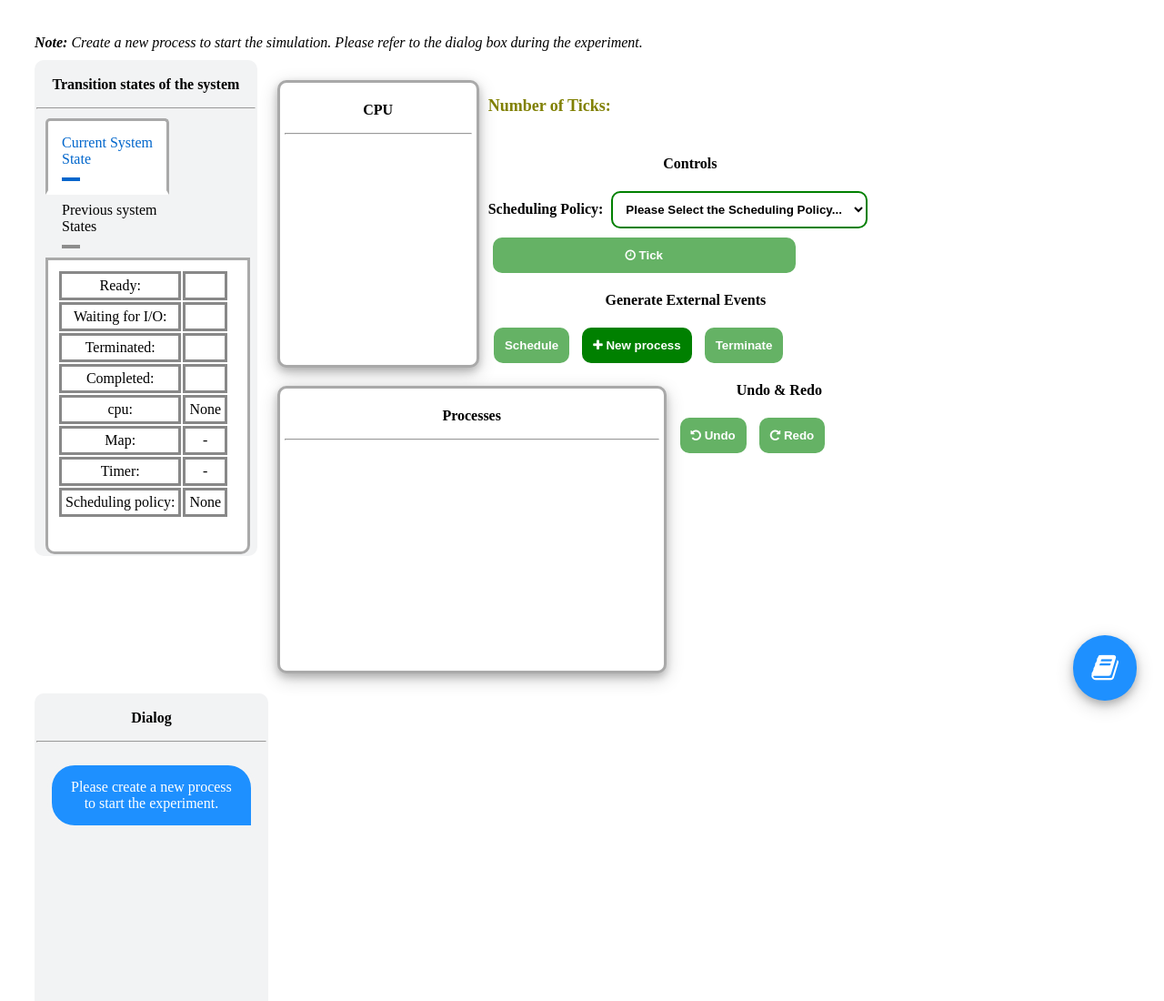
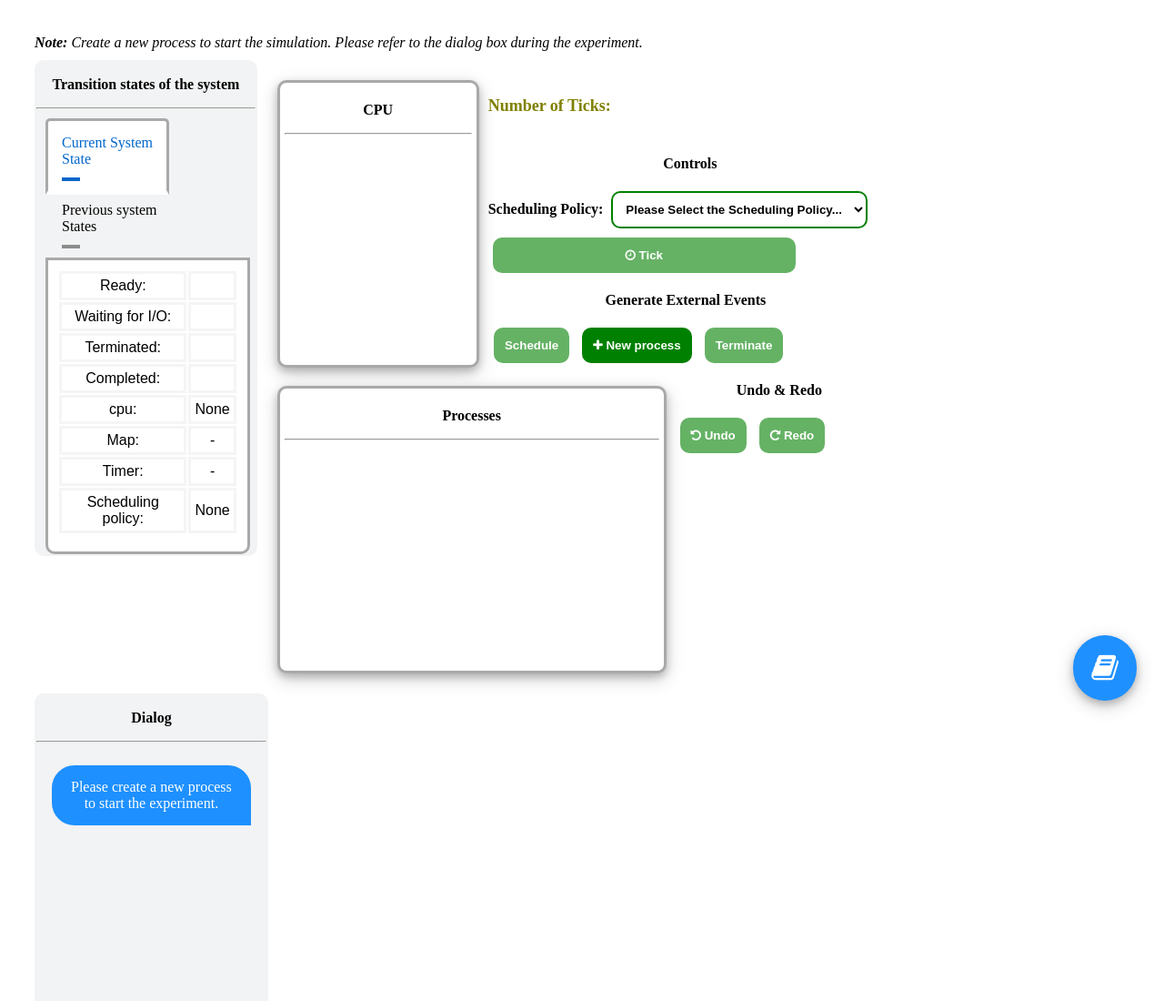
Before and after one commit to virtual-labs/exp-non-preemptive-scheduling-iiith, a plain HTML site: page experiment/simulation/index.html in a window 1280 px wide. Shown: the top 1100 px of the page at 91% size. Drawn offline with Linux system fonts and the light colour scheme.

Commit message:
font in ts states changed

```diff
--- a/experiment/simulation/styles.css
+++ b/experiment/simulation/styles.css
@@ -340,7 +340,9 @@ input:focus-visible + label {
 
 .ts_cell {
     padding: 4px;
-    border: solid #888;
+    font-family: Arial, Helvetica, sans-serif;
+
+    border: solid whitesmoke;
 }
 
 .states {
```
